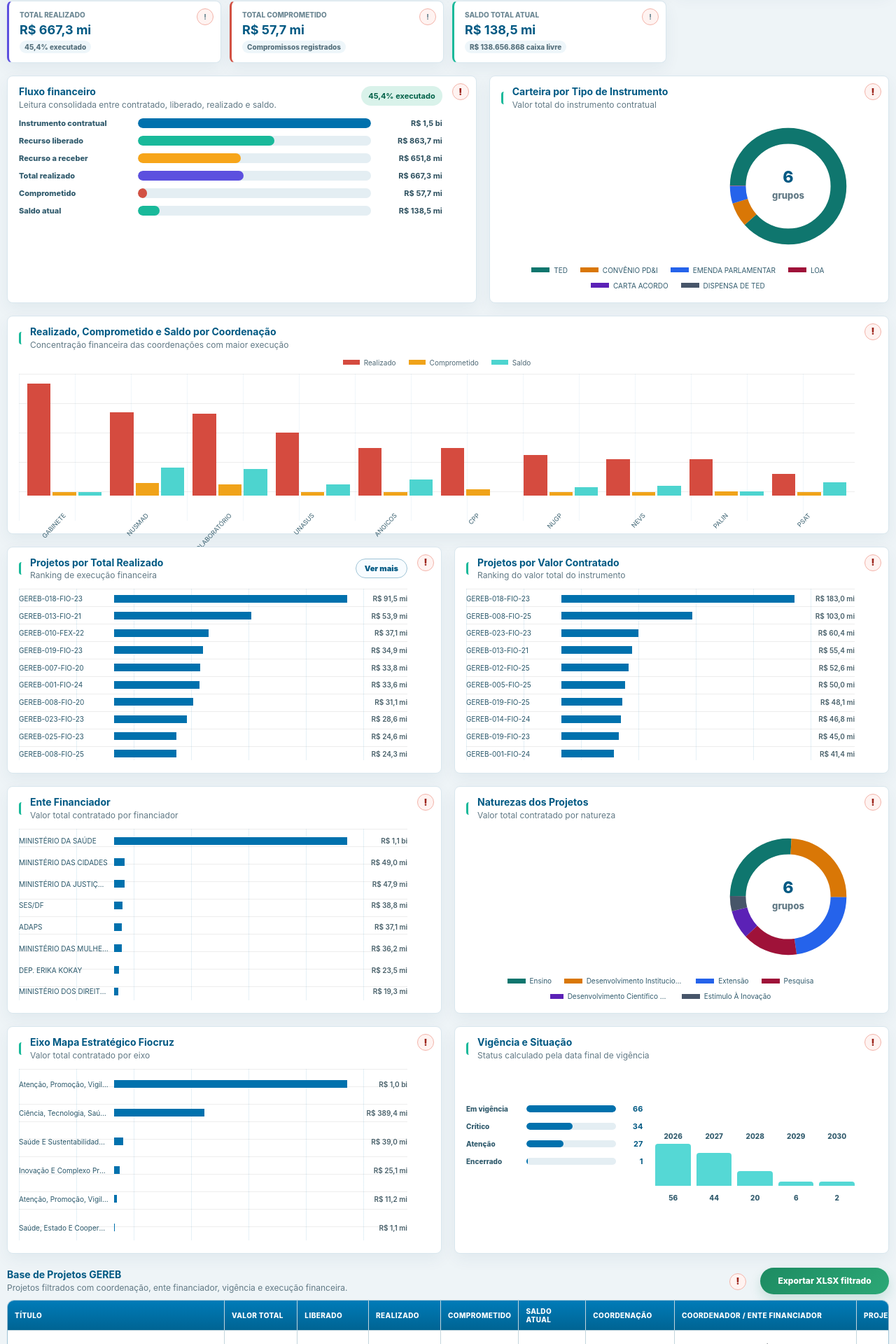
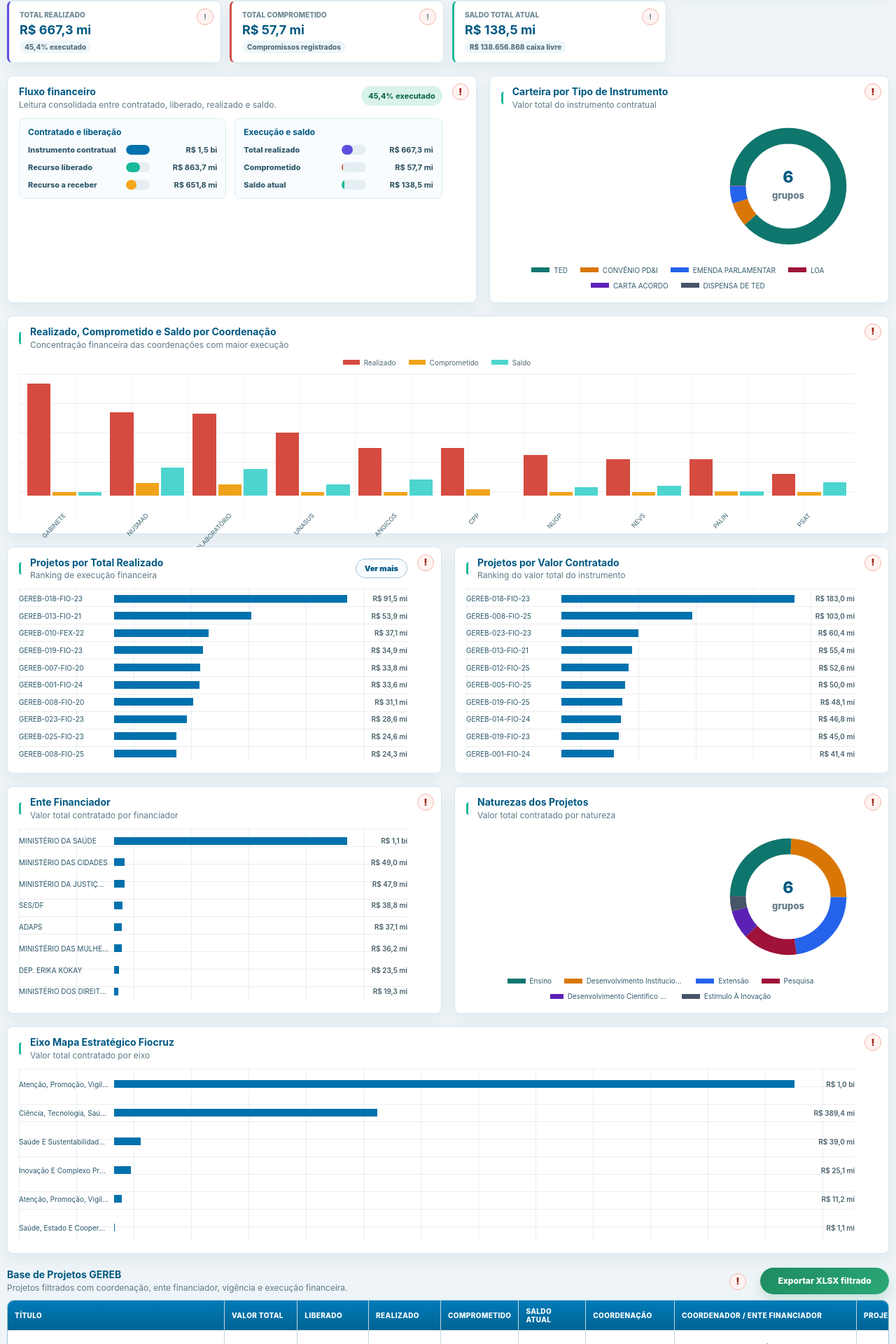
Before and after one commit to guilhermegalvaosilva/-Painel-de-Controle-Financeiro, a React (Vite) app: page / in a window 1280 px wide. Shown: the part 399-2319 px from the top of the page at 70% size. Built offline with nearby package versions, Linux system fonts and the light colour scheme.

Commit message:
Atualiza projeto antes do envio para o GitHub

```diff
--- a/src/App.jsx
+++ b/src/App.jsx
@@ -10,9 +10,7 @@ import fiocruzLogo from "./assets/fiocruz-50anos.png";
 import { projects } from "./data/projects";
 import {
   brl,
-  groupByCount,
   groupBySum,
-  lifecycleStatus,
   percent,
   sumBy,
 } from "./utils/formatters";
@@ -190,31 +188,6 @@ function App() {
         }),
     [filteredProjects],
   );
-
-  const statusItems = useMemo(
-    () =>
-      groupByCount(
-        filteredProjects.map((project) => ({
-          ...project,
-          status: lifecycleStatus(project).label,
-        })),
-        "status",
-      ),
-    [filteredProjects],
-  );
-
-  const endYearItems = useMemo(() => {
-    const grouped = new Map();
-
-    filteredProjects.forEach((project) => {
-      const year = project.end ? project.end.slice(0, 4) : "Sem data";
-      grouped.set(year, (grouped.get(year) || 0) + 1);
-    });
-
-    return [...grouped.entries()]
-      .map(([label, value]) => ({ label, value }))
-      .sort((a, b) => String(a.label).localeCompare(String(b.label), "pt-BR"));
-  }, [filteredProjects]);
 
   const balanceRanking = [...filteredProjects]
     .sort((a, b) => b.currentBalance - a.currentBalance)
@@ -533,7 +506,7 @@ function App() {
         />
       </section>
 
-      <section className="dashboard-grid dashboard-grid--support">
+      <section className="dashboard-grid dashboard-grid--support dashboard-grid--single">
         <BarList
           title="Eixo Mapa Estratégico Fiocruz"
           subtitle="Valor total contratado por eixo"
@@ -541,7 +514,6 @@ function App() {
           items={axisItems}
           limit={6}
         />
-        <StatusPanel statusItems={statusItems} endYearItems={endYearItems} />
       </section>
 
       <ProjectTable projects={filteredProjects} />
@@ -656,51 +628,6 @@ function EarningsPage({
   );
 }
 
-function StatusPanel({ statusItems, endYearItems }) {
-  const maxStatus = Math.max(...statusItems.map((item) => item.value), 1);
-  const maxYear = Math.max(...endYearItems.map((item) => item.value), 1);
-
-  return (
-    <section className="panel status-panel">
-      <CardHelpButton
-        title="Vigência e Situação"
-        description="Resume a situação dos projetos pela data final de vigência e mostra em quais anos os projetos terminam."
-        detail="Status calculado automaticamente a partir da data final de vigência."
-        value={`${statusItems.length} status e ${endYearItems.length} anos`}
-      />
-      <div className="panel-title">
-        <div className="title-dot" />
-        <div>
-          <h2>Vigência e Situação</h2>
-          <p>Status calculado pela data final de vigência</p>
-        </div>
-      </div>
-      <div className="status-grid">
-        <div className="status-list">
-          {statusItems.map((item) => (
-            <div className="status-meter" key={item.label}>
-              <span>{item.label}</span>
-              <div>
-                <i style={{ width: `${(item.value / maxStatus) * 100}%` }} />
-              </div>
-              <strong>{item.value}</strong>
-            </div>
-          ))}
-        </div>
-        <div className="year-list">
-          {endYearItems.map((item) => (
-            <article key={item.label}>
-              <span>{item.label}</span>
-              <i style={{ height: `${Math.max((item.value / maxYear) * 100, 6)}%` }} />
-              <strong>{item.value}</strong>
-            </article>
-          ))}
-        </div>
-      </div>
-    </section>
-  );
-}
-
 function FilterSelect({ label, value, onChange, options }) {
   return (
     <label className="filter-control">
--- a/src/components/FinancialFlow.jsx
+++ b/src/components/FinancialFlow.jsx
@@ -9,6 +9,10 @@ export function FinancialFlow({ total, released, receivable, realized, committed
     { label: 'Total realizado', value: realized, tone: 'done' },
     { label: 'Comprometido', value: committed, tone: 'risk' },
     { label: 'Saldo atual', value: balance, tone: balance < 0 ? 'alert' : 'cash' },
+  ]
+  const flowGroups = [
+    { title: 'Contratado e liberação', rows: rows.slice(0, 3) },
+    { title: 'Execução e saldo', rows: rows.slice(3) },
   ]
   const max = Math.max(...rows.map((row) => Math.abs(row.value)), 1)
   const execution = total ? realized / total : 0
@@ -28,8 +32,12 @@ export function FinancialFlow({ total, released, receivable, realized, committed
         </div>
         <strong>{percent.format(execution)} executado</strong>
       </div>
+      <div className="flow-groups">
+        {flowGroups.map((group) => (
+          <article className="flow-card" key={group.title}>
+            <h3>{group.title}</h3>
             <div className="flow-stack">
-        {rows.map((row) => (
+              {group.rows.map((row) => (
                 <div className={`flow-row flow-row--${row.tone}`} key={row.label}>
                   <span>{row.label}</span>
                   <div>
@@ -39,6 +47,9 @@ export function FinancialFlow({ total, released, receivable, realized, committed
                 </div>
               ))}
             </div>
+          </article>
+        ))}
+      </div>
     </section>
   )
 }
--- a/src/styles/dashboard.css
+++ b/src/styles/dashboard.css
@@ -457,6 +457,10 @@
   grid-template-columns: minmax(0, 1fr) minmax(0, 1fr);
 }
 
+.dashboard-grid--single {
+  grid-template-columns: 1fr;
+}
+
 .panel {
   position: relative;
   min-width: 0;
@@ -551,9 +555,30 @@
   gap: 11px;
 }
 
+.flow-groups {
+  display: grid;
+  grid-template-columns: repeat(2, minmax(0, 1fr));
+  gap: 12px;
+}
+
+.flow-card {
+  min-width: 0;
+  border: 1px solid #dcebf2;
+  border-radius: 8px;
+  padding: 12px;
+  background: #f8fcff;
+}
+
+.flow-card h3 {
+  margin: 0 0 11px;
+  color: var(--blue-dark);
+  font-size: 12px;
+  line-height: 1.2;
+}
+
 .flow-row {
   display: grid;
-  grid-template-columns: 160px minmax(0, 1fr) 92px;
+  grid-template-columns: 130px minmax(0, 1fr) 86px;
   gap: 10px;
   align-items: center;
 }
@@ -779,91 +804,6 @@
   text-align: right;
   transform: rotate(-47deg);
   transform-origin: right center;
-}
-
-.status-panel {
-  min-height: 282px;
-}
-
-.status-grid {
-  display: grid;
-  grid-template-columns: minmax(0, 0.94fr) minmax(0, 1.06fr);
-  gap: 18px;
-  align-items: stretch;
-}
-
-.status-list {
-  display: grid;
-  gap: 11px;
-  align-content: center;
-}
-
-.status-meter {
-  display: grid;
-  grid-template-columns: 78px minmax(0, 1fr) 30px;
-  gap: 8px;
-  align-items: center;
-}
-
-.status-meter span {
-  overflow: hidden;
-  color: #315b6d;
-  font-size: 10px;
-  font-weight: 800;
-  text-overflow: ellipsis;
-  white-space: nowrap;
-}
-
-.status-meter div {
-  height: 10px;
-  overflow: hidden;
-  border-radius: 999px;
-  background: #e4eef3;
-}
-
-.status-meter i {
-  display: block;
-  height: 100%;
-  border-radius: inherit;
-  background: var(--blue);
-}
-
-.status-meter strong {
-  color: var(--blue-dark);
-  font-size: 11px;
-  text-align: right;
-}
-
-.year-list {
-  display: grid;
-  grid-template-columns: repeat(auto-fit, minmax(30px, 1fr));
-  gap: 8px;
-  min-height: 190px;
-  align-items: end;
-  padding-top: 18px;
-}
-
-.year-list article {
-  display: grid;
-  grid-template-rows: 18px minmax(60px, 1fr) 18px;
-  gap: 5px;
-  align-items: end;
-  justify-items: center;
-  min-width: 0;
-}
-
-.year-list span,
-.year-list strong {
-  color: #315b6d;
-  font-size: 10px;
-  font-weight: 800;
-}
-
-.year-list i {
-  width: 100%;
-  min-height: 6px;
-  border-radius: 4px 4px 0 0;
-  background: var(--aqua);
 }
 
 .table-panel {
@@ -1199,6 +1139,7 @@ td span {
 
   .charts-row,
   .dashboard-grid,
+  .flow-groups,
   .ranking-strip > div {
     grid-template-columns: 1fr;
   }
@@ -1220,14 +1161,11 @@ td span {
     grid-template-columns: 1fr;
   }
 
-  .flow-row,
-  .status-grid,
-  .status-meter {
+  .flow-row {
     grid-template-columns: 1fr;
   }
 
-  .flow-row strong,
-  .status-meter strong {
+  .flow-row strong {
     text-align: left;
   }
 
```
Lines whose indentation alone changed are shown as unchanged.
